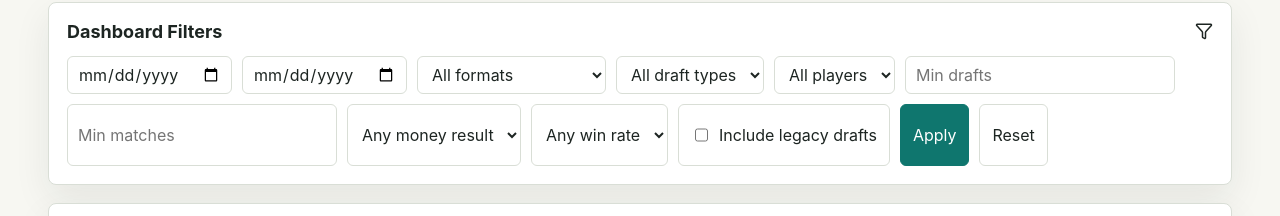
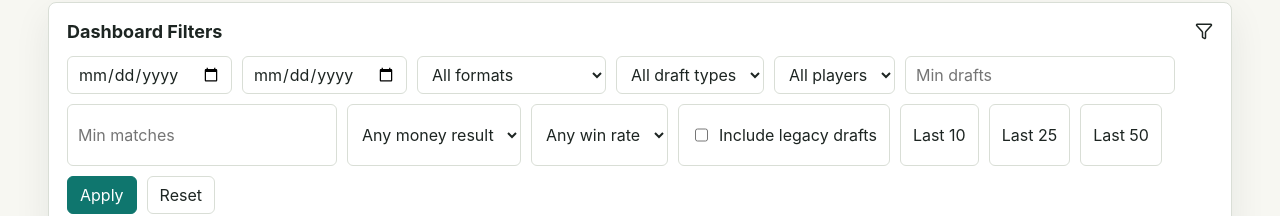
Before and after one commit to quantumfold/cube-ledger, a Next.js app: page / in a window 1280 px wide. Shown: the part 426-642 px from the top of the page. Built offline with nearby package versions, Linux system fonts and the light colour scheme; no server answers; the database is empty.

Commit message:
Add recent draft dashboard filters

```diff
--- a/app/page.tsx
+++ b/app/page.tsx
@@ -21,6 +21,7 @@ type DashboardSearchParams = {
   money?: string;
   winRate?: string;
   includeLegacy?: string;
+  lastDrafts?: string;
 };
 
 export default async function DashboardPage({ searchParams }: { searchParams: Promise<DashboardSearchParams> }) {
@@ -64,6 +65,9 @@ export default async function DashboardPage({ searchParams }: { searchParams: Pr
             <input type="checkbox" name="includeLegacy" value="1" defaultChecked={filters.includeLegacy === "1"} />
             Include legacy drafts
           </label>
+          <button type="submit" name="lastDrafts" value="10" className={filters.lastDrafts === "10" ? "primary" : undefined}>Last 10</button>
+          <button type="submit" name="lastDrafts" value="25" className={filters.lastDrafts === "25" ? "primary" : undefined}>Last 25</button>
+          <button type="submit" name="lastDrafts" value="50" className={filters.lastDrafts === "50" ? "primary" : undefined}>Last 50</button>
           <button type="submit" className="primary">Apply</button>
           <Link className="button" href="/">Reset</Link>
         </form>
--- a/lib/dashboard.ts
+++ b/lib/dashboard.ts
@@ -8,13 +8,15 @@ export type DashboardDraftFilters = {
   draftType?: string;
   playerId?: string;
   includeLegacy?: string;
+  lastDrafts?: string;
 };
 
 export const legacyDraftCutoffDate = "2026-01-01";
+const lastDraftOptions = new Set([10, 25, 50]);
 
 export function filterDashboardDrafts(drafts: DraftEvent[], filters: DashboardDraftFilters) {
   const format = normalizeDraftFormat(filters.format);
-  return drafts.filter((draft) => {
+  const filtered = drafts.filter((draft) => {
     if (filters.includeLegacy !== "1" && draft.eventDate < legacyDraftCutoffDate) return false;
     if (filters.start && draft.eventDate < filters.start) return false;
     if (filters.end && draft.eventDate > filters.end) return false;
@@ -25,4 +27,9 @@ export function filterDashboardDrafts(drafts: DraftEvent[], filters: DashboardDr
     if (filters.playerId && !draft.participants.some((participant) => participant.playerId === filters.playerId)) return false;
     return true;
   });
+  const lastDrafts = Number.parseInt(filters.lastDrafts ?? "", 10);
+  if (!lastDraftOptions.has(lastDrafts)) return filtered;
+  return [...filtered]
+    .sort((a, b) => b.eventDate.localeCompare(a.eventDate) || b.title.localeCompare(a.title))
+    .slice(0, lastDrafts);
 }
```
Also changed, not shown: 1 other file (tests, documents, lock files or other folders).
